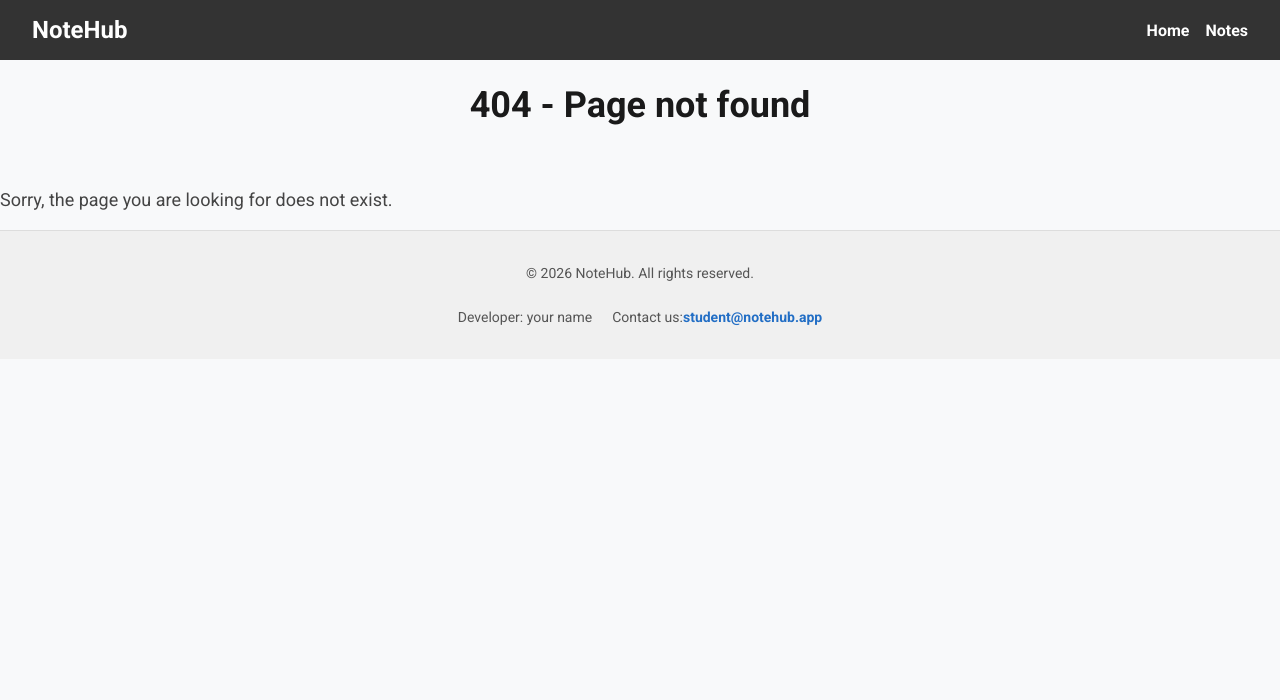
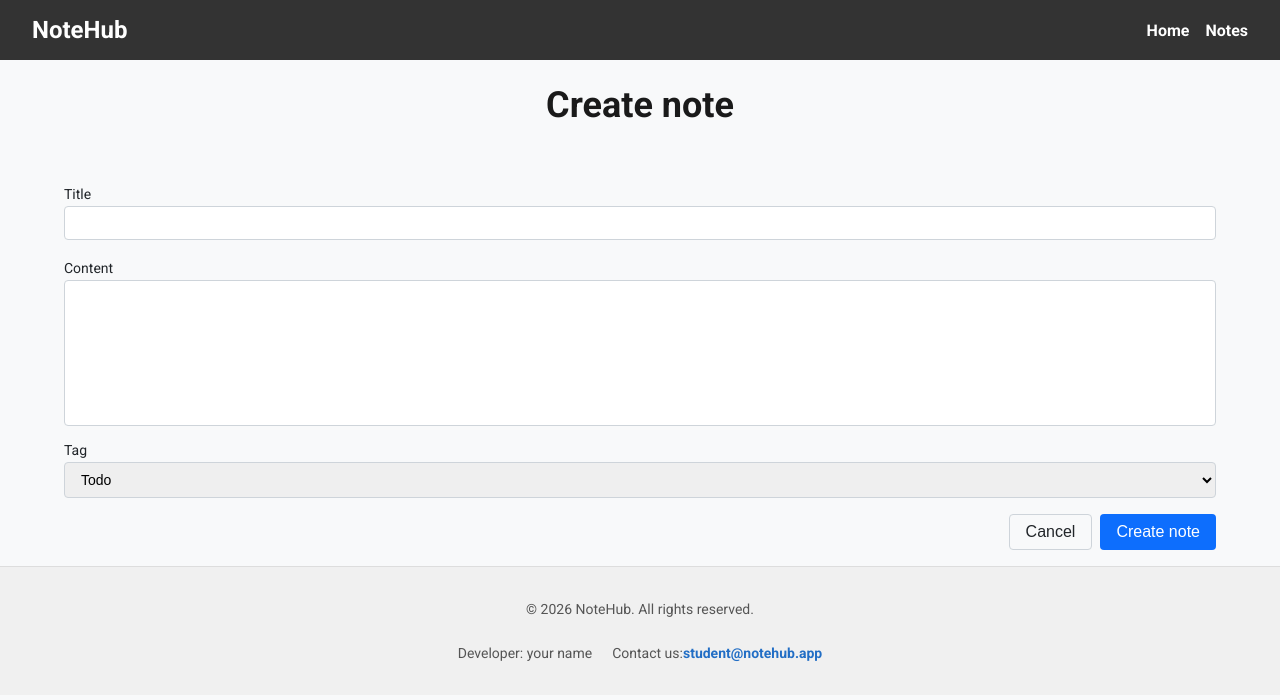
Before and after one commit to BogdanGoIT/08-zustand, a Next.js app: page /notes/action/create in a window 1280 px wide. Before the commit this address had no page. Shown: the top 700 px of the page. Built offline with nearby package versions, Linux system fonts and the light colour scheme; no server answers.

Commit message:
implement create note page and refactor form to standard HTML

```diff
--- /dev/null
+++ b/app/notes/action/create/CreateNote.module.css
@@ -0,0 +1,18 @@
+.main {
+  flex: 1;
+}
+
+.container {
+  width: 90%;
+  max-width: 1280px;
+  margin: 0px auto;
+  padding: 0 16px 16px;
+}
+
+.title {
+  font-size: 36px;
+  font-weight: 700;
+  color: #1a1a1a;
+  margin-bottom: 60px;
+  text-align: center;
+}
--- /dev/null
+++ b/app/notes/action/create/page.tsx
@@ -0,0 +1,33 @@
+import NoteForm from '@/components/NoteForm/NoteForm';
+import css from './CreateNote.module.css';
+import { Metadata } from 'next';
+
+export const metadata: Metadata = {
+  title: 'CreateNote',
+  description: 'Generated by create next CreateNote',
+
+  openGraph: {
+    title: 'Og CreateNote',
+    description: 'Og next CreateNote',
+    images: [
+      {
+        url: 'https://ac.goit.global/fullstack/react/notehub-og-meta.jpg',
+        width: 1200,
+        height: 600,
+        alt: 'NoteCreate',
+      },
+    ],
+  },
+};
+
+export default function CreateNote() {
+  return (
+    <main className={css.main}>
+      <div className={css.container}>
+        <h1 className={css.title}>Create note</h1>
+        {/* NoteForm component */}
+        <NoteForm />
+      </div>
+    </main>
+  );
+}
--- a/app/notes/filter/[...slug]/NotesPage.module.css
+++ b/app/notes/filter/[...slug]/NotesPage.module.css
@@ -25,6 +25,7 @@
   border-radius: 4px;
   cursor: pointer;
   transition: background-color 0.2s ease;
+  text-decoration: none;
 }
 
 .button:hover {
--- a/components/NoteForm/NoteForm.tsx
+++ b/components/NoteForm/NoteForm.tsx
@@ -1,22 +1,25 @@
+'use client';
+
 import { useMutation, useQueryClient } from '@tanstack/react-query';
 import css from './NoteForm.module.css';
 
-import { Field, Form, Formik, type FormikHelpers, ErrorMessage } from 'formik';
+// import { Field, Form, Formik, type FormikHelpers, ErrorMessage } from 'formik';
 
 // namespace import
-import * as Yup from 'yup';
+// import * as Yup from 'yup';
 import type { CreateNoteProps, NoteTag } from '../../types/note';
 import { createNote } from '@/lib/api';
+import { useRouter } from 'next/navigation';
 
-interface NoteFormProps {
-  onEnd: () => void;
-}
+// interface NoteFormProps {
+//   onEnd: () => void;
+// }
 
-const NoteFormSchema = Yup.object().shape({
-  title: Yup.string().min(3).max(50).required(),
-  content: Yup.string().max(500),
-  tag: Yup.string().oneOf(['Todo', 'Work', 'Personal', 'Meeting', 'Shopping']).required(),
-});
+// const NoteFormSchema = Yup.object().shape({
+//   title: Yup.string().min(3).max(50).required(),
+//   content: Yup.string().max(500),
+//   tag: Yup.string().oneOf(['Todo', 'Work', 'Personal', 'Meeting', 'Shopping']).required(),
+// });
 
 const initialValues: CreateNoteProps = {
   title: '',
@@ -24,69 +27,76 @@
   tag: '' as NoteTag,
 };
 
-export default function NoteForm({ onEnd }: NoteFormProps) {
+export default function NoteForm() {
+  const router = useRouter();
+
+  const handleCancel = () => {
+    router.push('/notes/filter/all');
+  };
+
   const queryClient = useQueryClient();
 
   const mutation = useMutation({
     mutationFn: createNote,
     onSuccess() {
       queryClient.invalidateQueries({ queryKey: ['notes'] });
-      onEnd();
+      handleCancel();
     },
   });
 
-  const handleSubmit = (values: CreateNoteProps, action: FormikHelpers<CreateNoteProps>) => {
+  const handleSubmit = (formData: FormData) => {
     mutation.mutate({
-      title: values.title,
-      content: values.content,
-      tag: values.tag,
+      title: formData.get('title') as string,
+      content: formData.get('content') as string,
+      tag: formData.get('tag') as NoteTag,
     });
-    action.resetForm();
   };
-
-  // const handleSubmit = (formData: FormData) => {
-  //   mutation.mutate({
-  //     title: formData.get("title") as string,
-  //     content: formData.get("content") as string,
-  //     tag: formData.get("tag") as string,
-  //   });
-  // };
   return (
-    <Formik initialValues={initialValues} onSubmit={handleSubmit} validationSchema={NoteFormSchema}>
-      <Form className={css.form}>
+    <form action={handleSubmit} className={css.form}>
       <div className={css.formGroup}>
         <label htmlFor="title">Title</label>
-          <Field id="title" type="text" name="title" className={css.input} />
-          <ErrorMessage name="title" component="span" className={css.error} />
+        <input
+          id="title"
+          type="text"
+          name="title"
+          className={css.input}
+          defaultValue={initialValues.title}
+        />
+        <span className={css.error}></span>
       </div>
 
       <div className={css.formGroup}>
         <label htmlFor="content">Content</label>
-          <Field as="textarea" id="content" name="content" rows={8} className={css.textarea} />
-          <ErrorMessage name="content" component="span" className={css.error} />
+        <textarea
+          id="content"
+          name="content"
+          rows={8}
+          className={css.textarea}
+          defaultValue={initialValues.content}
+        />
+        {/* <ErrorMessage name="content" component="span" className={css.error} /> */}
       </div>
 
       <div className={css.formGroup}>
         <label htmlFor="tag">Tag</label>
-          <Field as="select" id="tag" name="tag" className={css.select}>
+        <select id="tag" name="tag" className={css.select} defaultValue={initialValues.tag}>
           <option value="Todo">Todo</option>
           <option value="Work">Work</option>
           <option value="Personal">Personal</option>
           <option value="Meeting">Meeting</option>
           <option value="Shopping">Shopping</option>
-          </Field>
-          <ErrorMessage name="tag" component="span" className={css.error} />
+        </select>
+        {/* <ErrorMessage name="tag" component="span" className={css.error} /> */}
       </div>
 
       <div className={css.actions}>
-          <button type="button" className={css.cancelButton} onClick={onEnd}>
+        <button type="button" className={css.cancelButton} onClick={handleCancel}>
           Cancel
         </button>
         <button type="submit" className={css.submitButton} disabled={false}>
           Create note
         </button>
       </div>
-      </Form>
-    </Formik>
+    </form>
   );
 }
```
Also changed, not shown: app/notes/filter/[...slug]/Notes.client.tsx (+11 -9 lines). Lines whose indentation alone changed are shown as unchanged.
